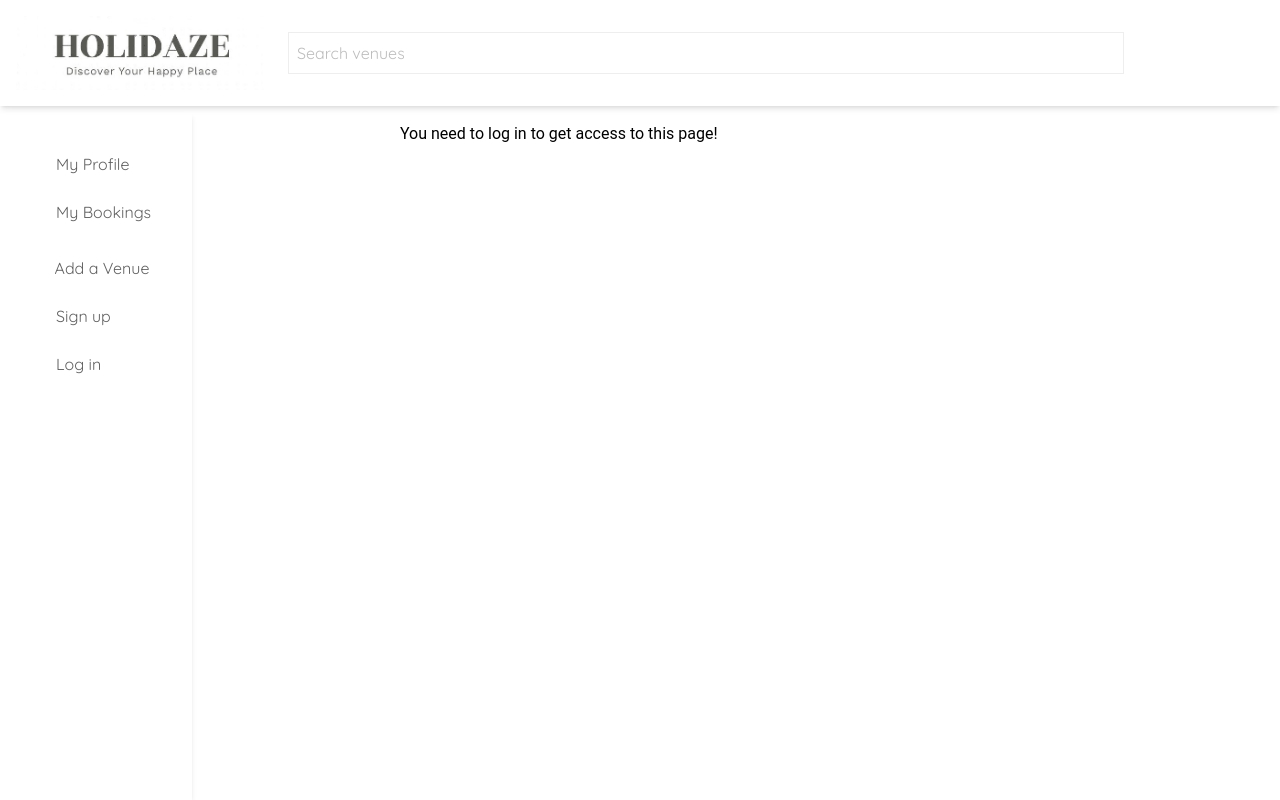
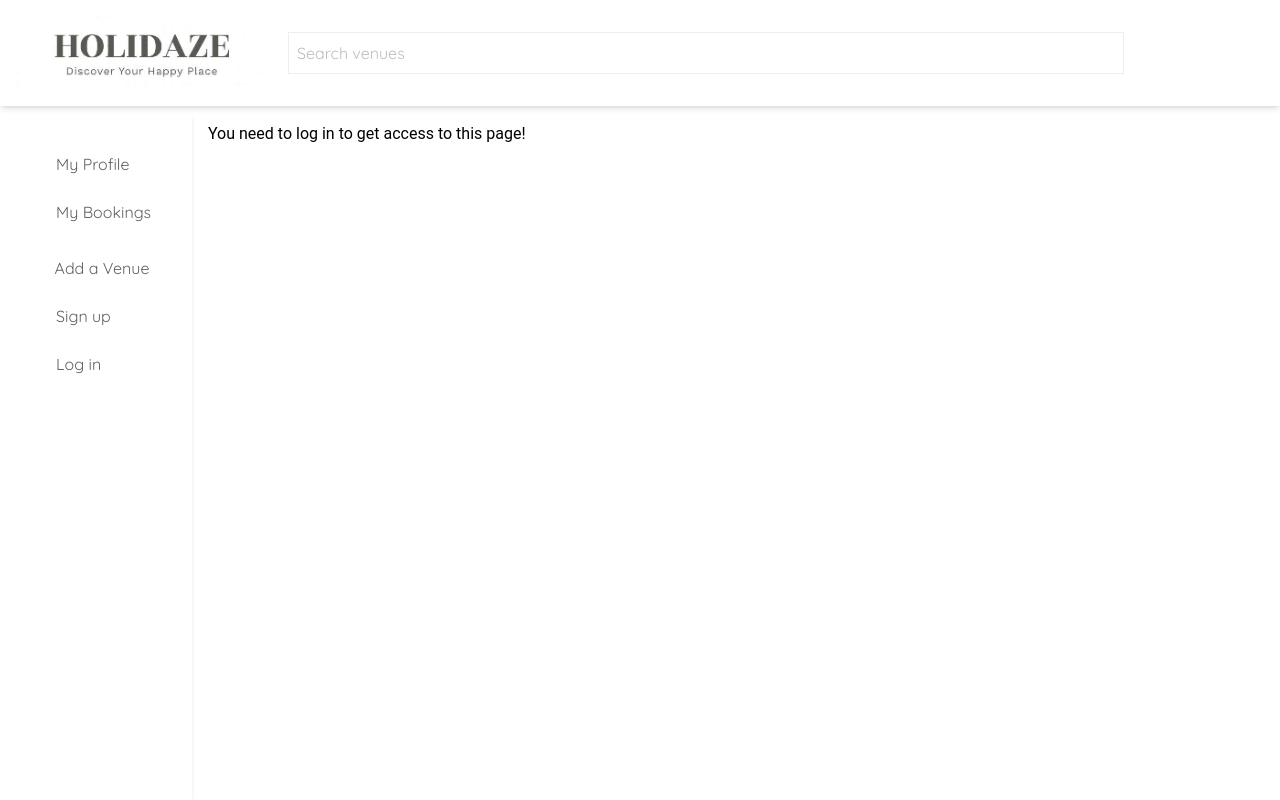
Before and after one commit to borikokeny/Holidaze-Project-Exam-2, a React (Vite) app: page /ProfilePage in a window 1280 px wide. Shown: the top 800 px of the page. Built offline with nearby package versions, Linux system fonts and the light colour scheme.

Commit message:
Moves content to the siderbar

```diff
--- a/src/components/Layout.jsx
+++ b/src/components/Layout.jsx
@@ -11,7 +11,7 @@
       <Header searchValue={searchValue} setSearchValue={setSearchValue} />
       <div className="md:flex flex-1">
         <Sidebar />
-        <div className="flex-1 p-4 md:ml-48">
+        <div className="flex-1 p-4">
           <Outlet context={{ searchValue, setSearchValue }} />
         </div>
       </div>
```
